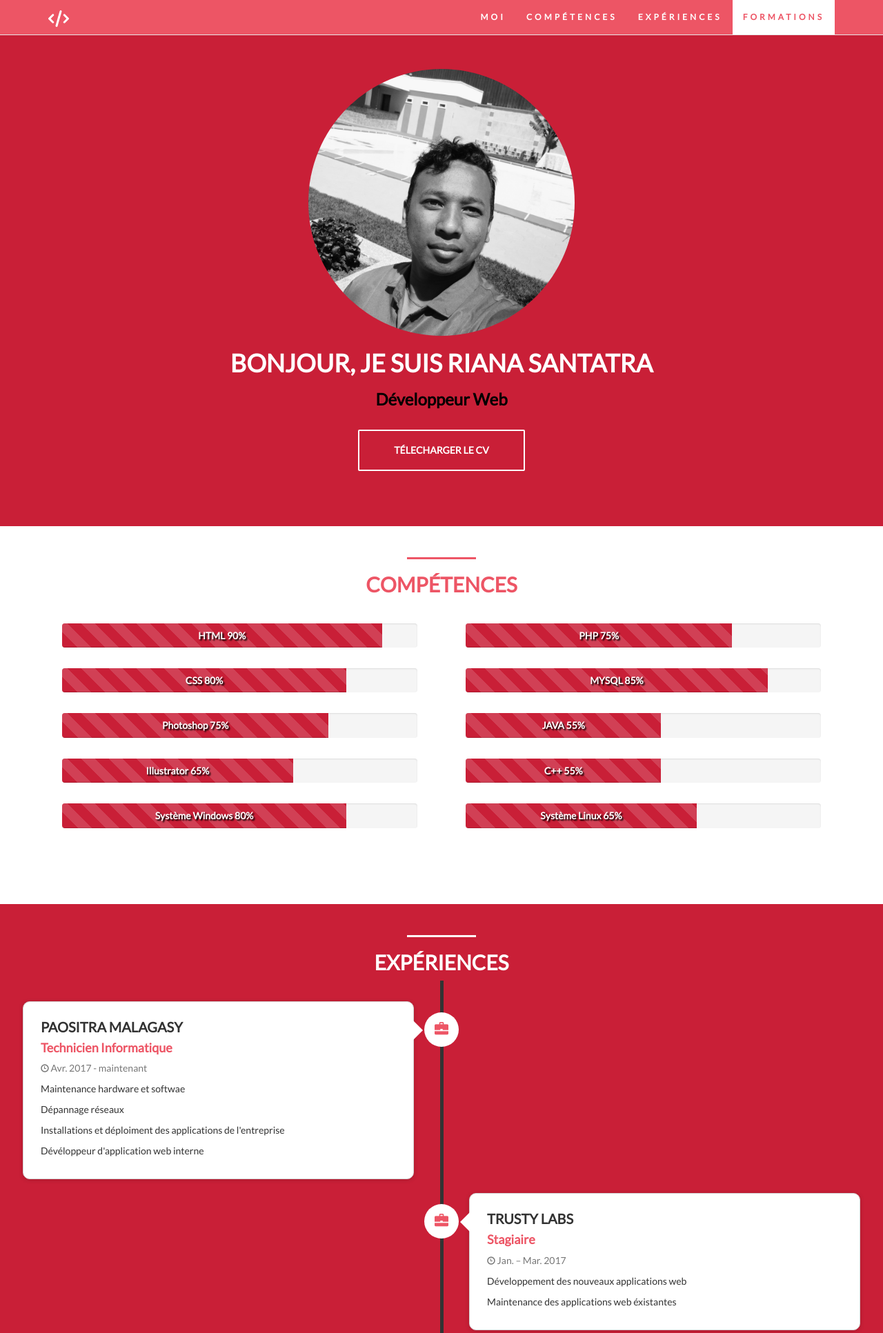
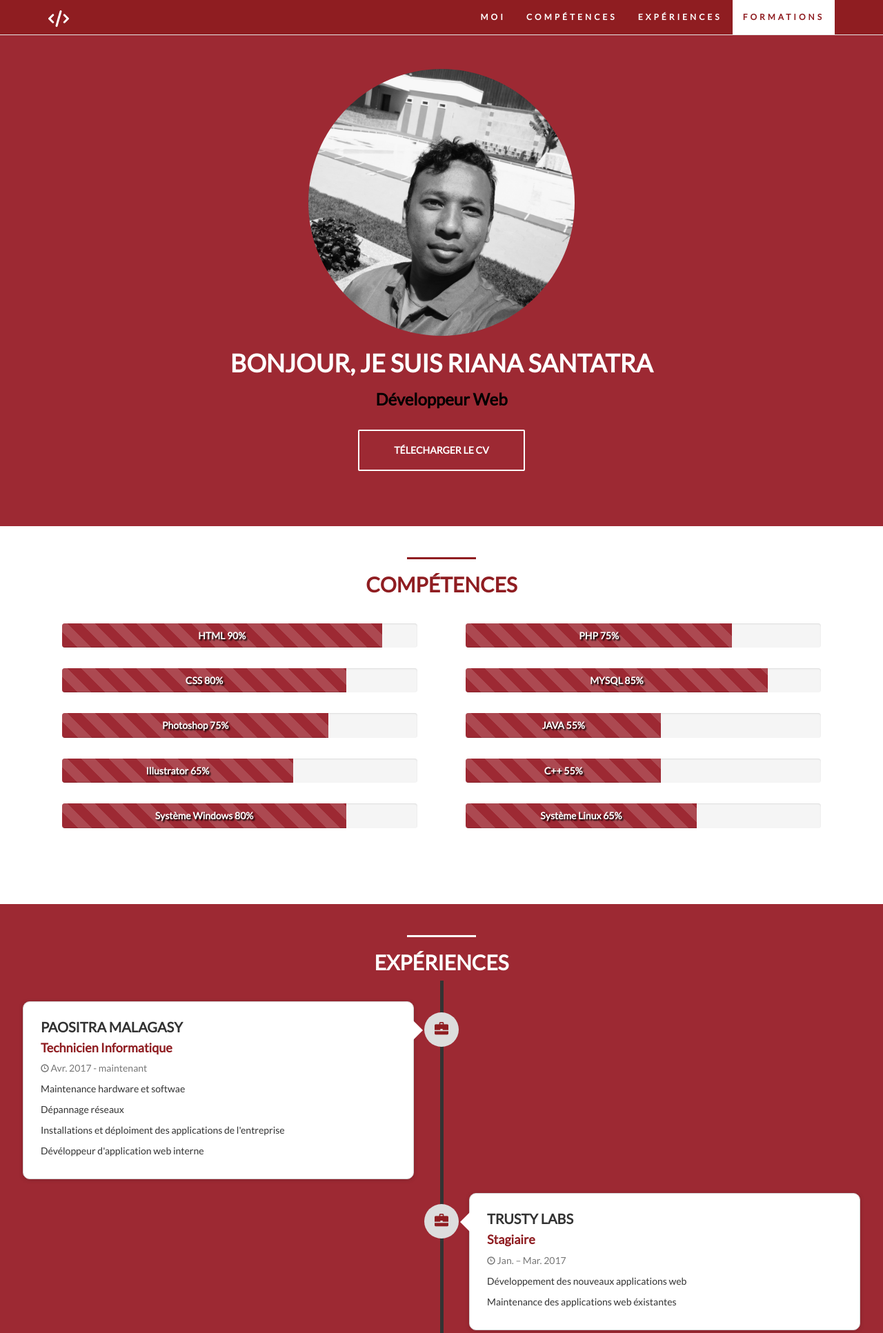
Before and after one commit to rianasantatra/Portfolio, a PHP site: page / in a window 1280 px wide. Shown: the top 1933 px of the page at 69% size. Run offline with PHP 8.4, Linux system fonts and the light colour scheme.

Commit message:
color change in css

```diff
--- a/assets/css/css/app.css
+++ b/assets/css/css/app.css
@@ -38,7 +38,7 @@ section .heading h2 {
 .red-divider {
     width: 100px;
     height: 3px;
-    background-color: #ED5565;
+    background-color: #8F1D21;
     margin: 0 auto;
 }
 
@@ -52,7 +52,7 @@ section .heading h2 {
 /* ABOUT */
 #about {
     padding-top: 100px;
-    background-color: #C91F37;
+    background-color: #9D2933;
 }
 
 .profile-pic {
@@ -84,13 +84,13 @@ section .heading h2 {
 
 .download:hover {
     background-color: white;
-    color: #ED5565;
+    color: #8F1D21;
     text-decoration: none;
 }
 
 /* SKILLS */
 #skills .heading h2 {
-    color: #ED5565;
+    color: #8F1D21;
     text-transform: uppercase;
 }
 
@@ -105,12 +105,12 @@ section .heading h2 {
 }
 
 #skills .progress-bar {
-    background-color: #C91F37;
+    background-color: #9D2933;
 }
 
 /* EXPIERIENCES */
 #experiences {
-    background-color: #C91F37;
+    background-color: #9D2933;
 }
 
 #experiences .heading h2 {
@@ -150,7 +150,7 @@ section .heading h2 {
 }
 
 .timeline li .timeline-badge {
-    color: #ED5565;
+    color: #8F1D21;
     width: 50px;
     line-height: 50px;
     font-size: 20px;
@@ -160,7 +160,7 @@ section .heading h2 {
     left: 50%;
     margin-left: -25px;
     border-radius: 50%;
-    background-color: #fff;
+    background-color: #ddd;
 }
 
 .timeline-panel-container {
@@ -215,12 +215,12 @@ section .heading h2 {
 }
 
 .timeline-heading h4 {
-    color: #ED5565;
+    color: #8F1D21;
 }
 
 /* EDUCATIONS */
 #educations .heading h2 {
-    color: #ED5565;
+    color: #8F1D21;
 }
 
 .education-block {
@@ -337,7 +337,7 @@ footer .glyphicon:hover {
 
 /* NAV */
 .navbar {
-    background-color: #ED5565;
+    background-color: #8F1D21;
     font-size: 12px;
     letter-spacing: 4px;
     text-transform: uppercase;
```
Also changed, not shown: other parts of assets/css/css/app.css (+11 -11 lines).
